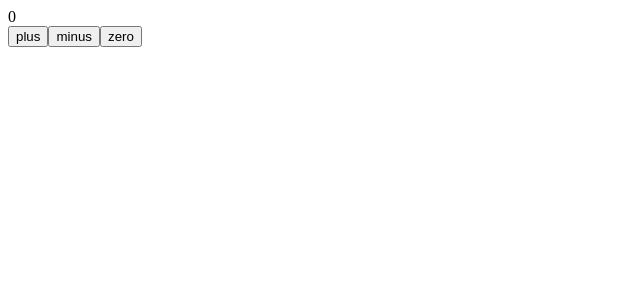
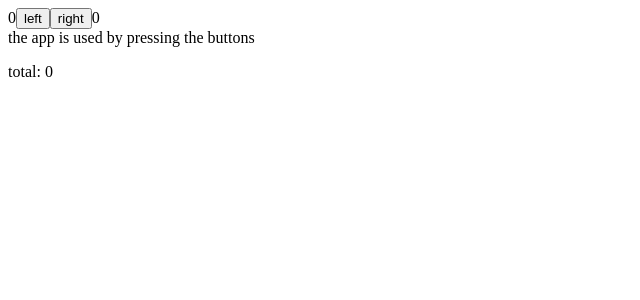
Before and after one commit to Nathan-Albino/Part-1, a React (Vite) app in the folder courseinfo/: page / in a window 1280 px wide. Shown: the top 300 px of the page, without its empty margins (0-640 px from the left). Built offline with nearby package versions, Linux system fonts and the light colour scheme.

Commit message:
feature(App): add right/left click count and history

```diff
--- a/courseinfo/package.json
+++ b/courseinfo/package.json
@@ -21,6 +21,11 @@
     "eslint-plugin-react": "^7.32.2",
     "eslint-plugin-react-hooks": "^4.6.0",
     "eslint-plugin-react-refresh": "^0.4.3",
+    "prettier": "3.0.3",
     "vite": "^4.4.5"
+  },
+  "prettier": {
+    "semi": false,
+    "singleQuote": true
   }
 }
--- a/courseinfo/src/App.jsx
+++ b/courseinfo/src/App.jsx
@@ -39,22 +39,63 @@
   <button onClick={handleClick}>{text}</button>
 )
 
+const History = (props) => {
+  if (props.allClicks.length === 0) {
+    return <div>the app is used by pressing the buttons</div>
+  }
+  return <div>button press history: {props.allClicks.join(' ')}</div>
+}
+
 const App = () => {
-  const [counter, setCounter] = useState(0)
+  const [left, setLeft] = useState(0)
+  const [right, setRight] = useState(0)
+  const [allClicks, setAll] = useState([])
+  const [total, setTotal] = useState(0)
 
-  const increaseByOne = () => setCounter(counter + 1)
-  const decreaseByOne = () => setCounter(counter - 1)
-  const setToZero = () => setCounter(0)
+  const handleLeftClick = () => {
+    const updatedLeft = left + 1
+
+    setLeft(updatedLeft)
+    setAll(allClicks.concat('L'))
+    setTotal(updatedLeft + right)
+  }
+
+  const handleRightClick = () => {
+    const updatedRight = right + 1
+
+    setRight(updatedRight)
+    setAll(allClicks.concat('R'))
+    setTotal(left + updatedRight)
+  }
 
   return (
     <div>
-      <Display counter={counter} />
-      <Button handleClick={increaseByOne} text="plus" />
-      <Button handleClick={decreaseByOne} text="minus" />
-      <Button handleClick={setToZero} text="zero" />
+      {left}
+      <button onClick={handleLeftClick}>left</button>
+      <button onClick={handleRightClick}>right</button>
+      {right}
+      <History allClicks={allClicks} />
+      <p>total: {total}</p>
     </div>
   )
 }
+
+// const App = () => {
+//   const [counter, setCounter] = useState(0)
+
+//   const increaseByOne = () => setCounter(counter + 1)
+//   const decreaseByOne = () => setCounter(counter - 1)
+//   const setToZero = () => setCounter(0)
+
+//   return (
+//     <div>
+//       <Display counter={counter} />
+//       <Button handleClick={increaseByOne} text="plus" />
+//       <Button handleClick={decreaseByOne} text="minus" />
+//       <Button handleClick={setToZero} text="zero" />
+//     </div>
+//   )
+// }
 
 // const App = () => {
 //   const course = {
```
Also changed, not shown: 1 other file (tests, documents, lock files or other folders).
